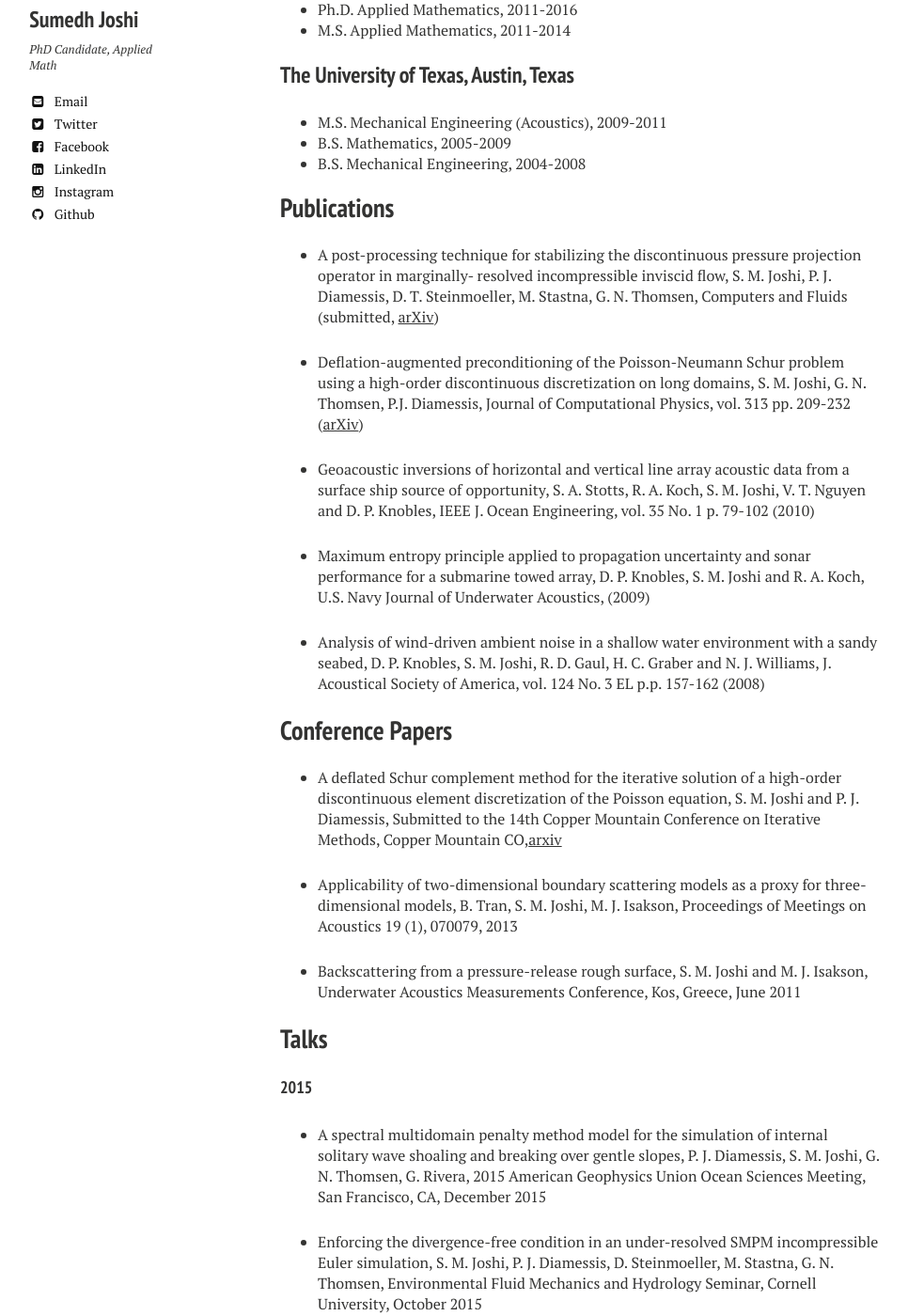
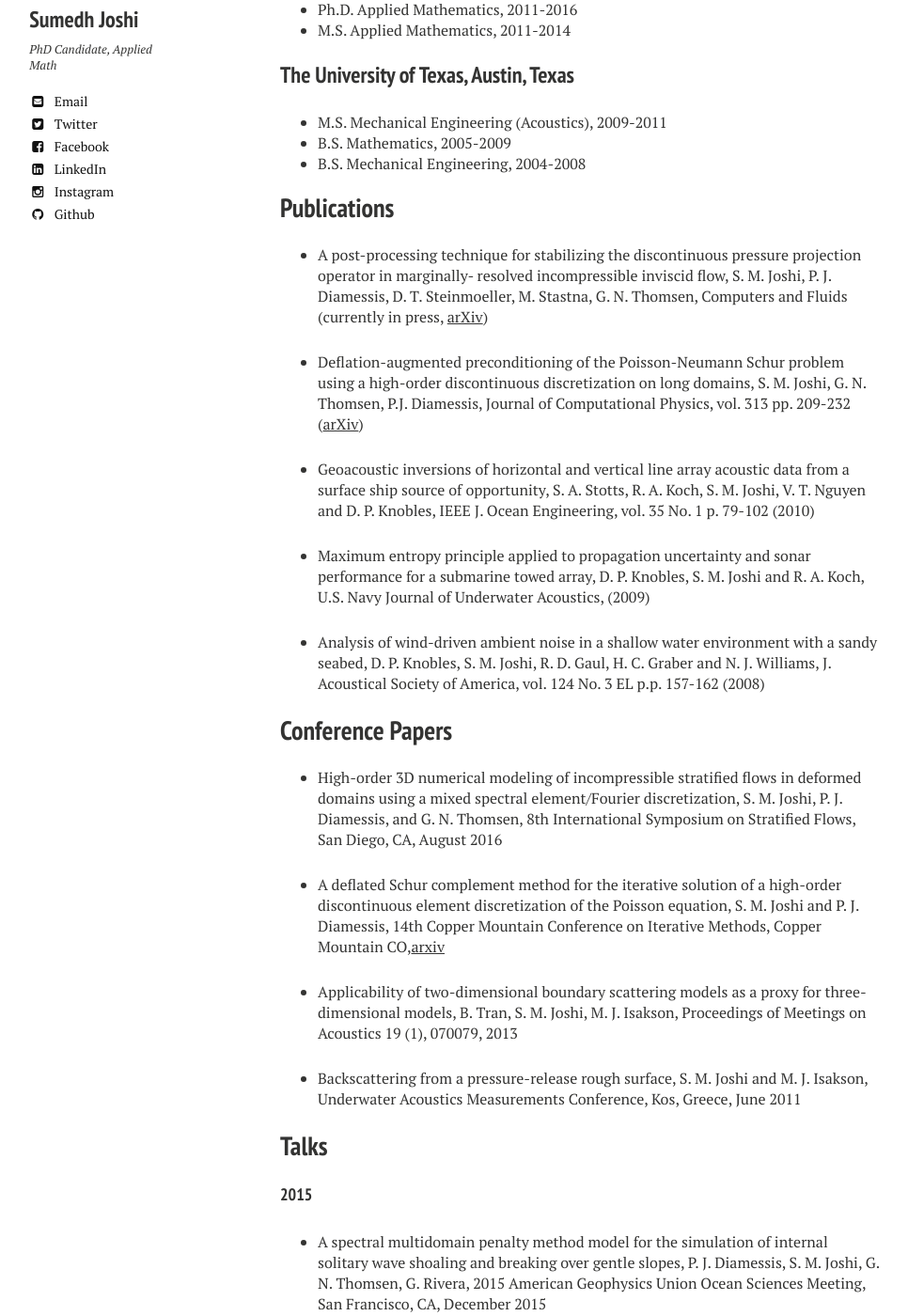
Before and after one commit to aledlie/Homage, a Jekyll site: the page built from vita/index.md, in a window 1280 px wide and 1400 px high, scrolled down 413 px. Shown: the whole window at 94% size, without its empty margins (22-988 px from the left). Built offline with Jekyll 4.4.1, drawn with Linux system fonts in a browser that asks for light colours; nearby versions of some CDN libraries.

Commit message:
Updated CV with papers.

```diff
--- a/vita/index.md
+++ b/vita/index.md
@@ -24,7 +24,7 @@ image:
 
 ## Publications
 
-+ A post-processing technique for stabilizing the discontinuous pressure projection operator in marginally- resolved incompressible inviscid flow, S. M. Joshi, P. J. Diamessis, D. T. Steinmoeller, M. Stastna, G. N. Thomsen, Computers and Fluids (submitted, [arXiv](http://arxiv.org/abs/1512.01755))
++ A post-processing technique for stabilizing the discontinuous pressure projection operator in marginally- resolved incompressible inviscid flow, S. M. Joshi, P. J. Diamessis, D. T. Steinmoeller, M. Stastna, G. N. Thomsen, Computers and Fluids (currently in press, [arXiv](http://arxiv.org/abs/1512.01755))
 
 + Deflation-augmented preconditioning of the Poisson-Neumann Schur problem using a high-order discontinuous discretization on long domains, S. M. Joshi, G. N. Thomsen, P.J. Diamessis, Journal of Computational Physics, vol. 313 pp. 209-232 ([arXiv](http://arxiv.org/abs/1512.01756))
 
@@ -36,7 +36,9 @@ image:
 
 ## Conference Papers
 
-+ A deflated Schur complement method for the iterative solution of a high-order discontinuous element discretization of the Poisson equation, S. M. Joshi and P. J. Diamessis, Submitted to the 14th Copper Mountain Conference on Iterative Methods, Copper Mountain CO,[arxiv](http://arxiv.org/abs/1601.03432)
++ High-order 3D numerical modeling of incompressible stratified flows in deformed domains using a mixed spectral element/Fourier discretization, S. M. Joshi, P. J. Diamessis, and G. N. Thomsen, 8th International Symposium on Stratified Flows, San Diego, CA, August 2016
+
++ A deflated Schur complement method for the iterative solution of a high-order discontinuous element discretization of the Poisson equation, S. M. Joshi and P. J. Diamessis, 14th Copper Mountain Conference on Iterative Methods, Copper Mountain CO,[arxiv](http://arxiv.org/abs/1601.03432)
 
 + Applicability of two-dimensional boundary scattering models as a proxy for three-dimensional models, B. Tran, S. M. Joshi, M. J. Isakson, Proceedings of Meetings on Acoustics 19 (1), 070079, 2013
 
```
